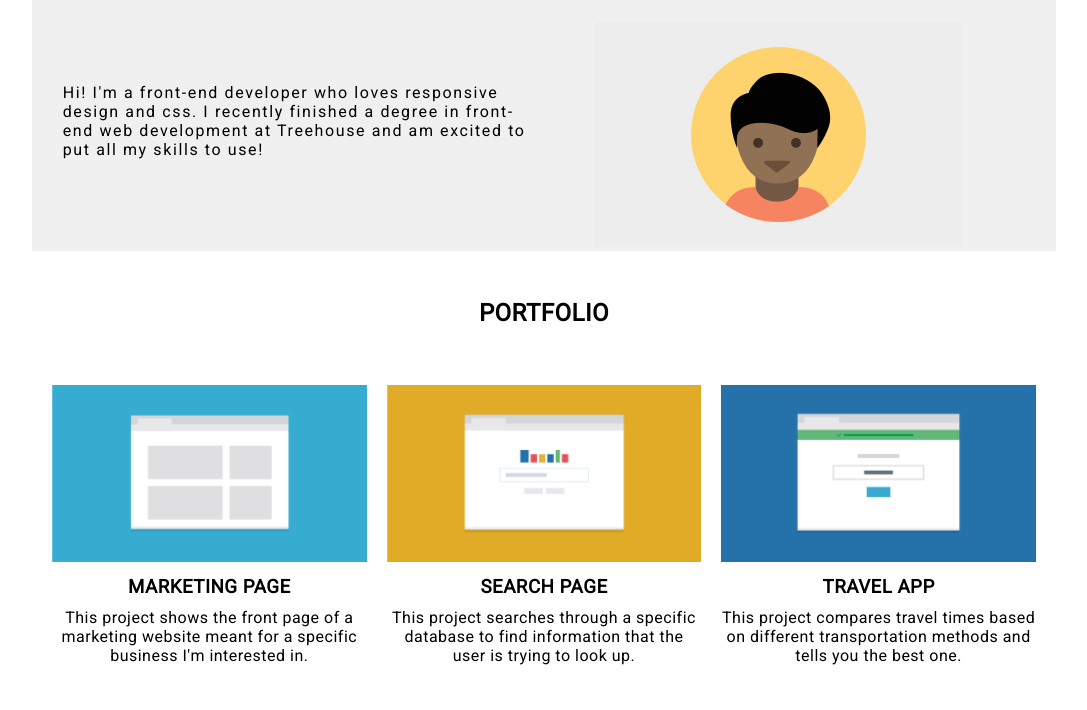
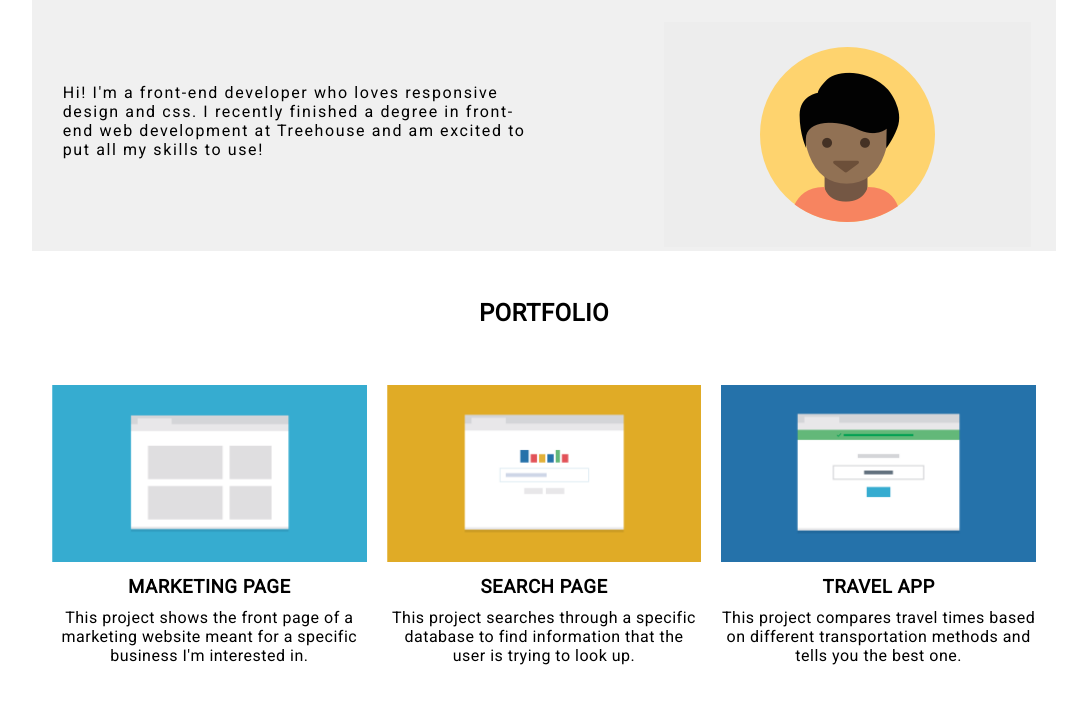
Before and after one commit to m6english/techdegree-project-2, a plain HTML site: page index.html in a window 1280 px wide. Shown: the part 77-787 px from the top of the page, without its empty margins (96-1183 px from the left). Drawn offline with Linux system fonts and the light colour scheme.

Commit message:
updated css

```diff
--- a/css/styles.css
+++ b/css/styles.css
@@ -126,6 +126,7 @@ h3 {
     flex-direction: column;
     background-color: #f0f0f0;
     align-items: center;
+    margin: 0 auto;
 }
 .bio-2 {
     padding: 3% 5% 3%;
@@ -176,10 +177,13 @@ h3 {
         text-align: left;
     }
     .img-2 {
-        margin: 0 10%;
+        max-width: 100%;
     }
     .bio-2 {
         padding: 0 0 3% 3%;
+    }
+    .bio-1 {
+        padding: 0 0 0 5%;
     }
 
 }
@@ -198,4 +202,8 @@ h3 {
     .col {
         flex-basis: calc(33.333% - 20px);
     }
+    .img-2 {
+        padding: 0 15%;
+        max-width: 600px;
+    }
 }
```
